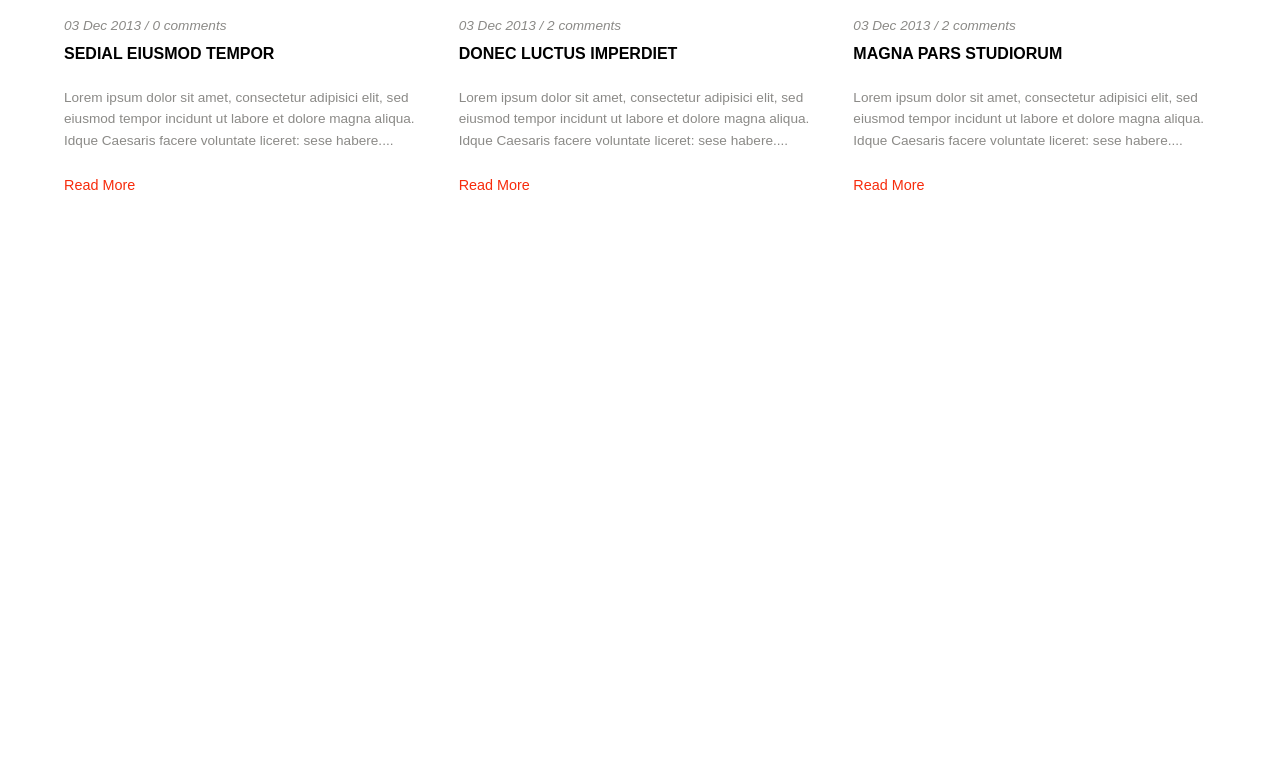
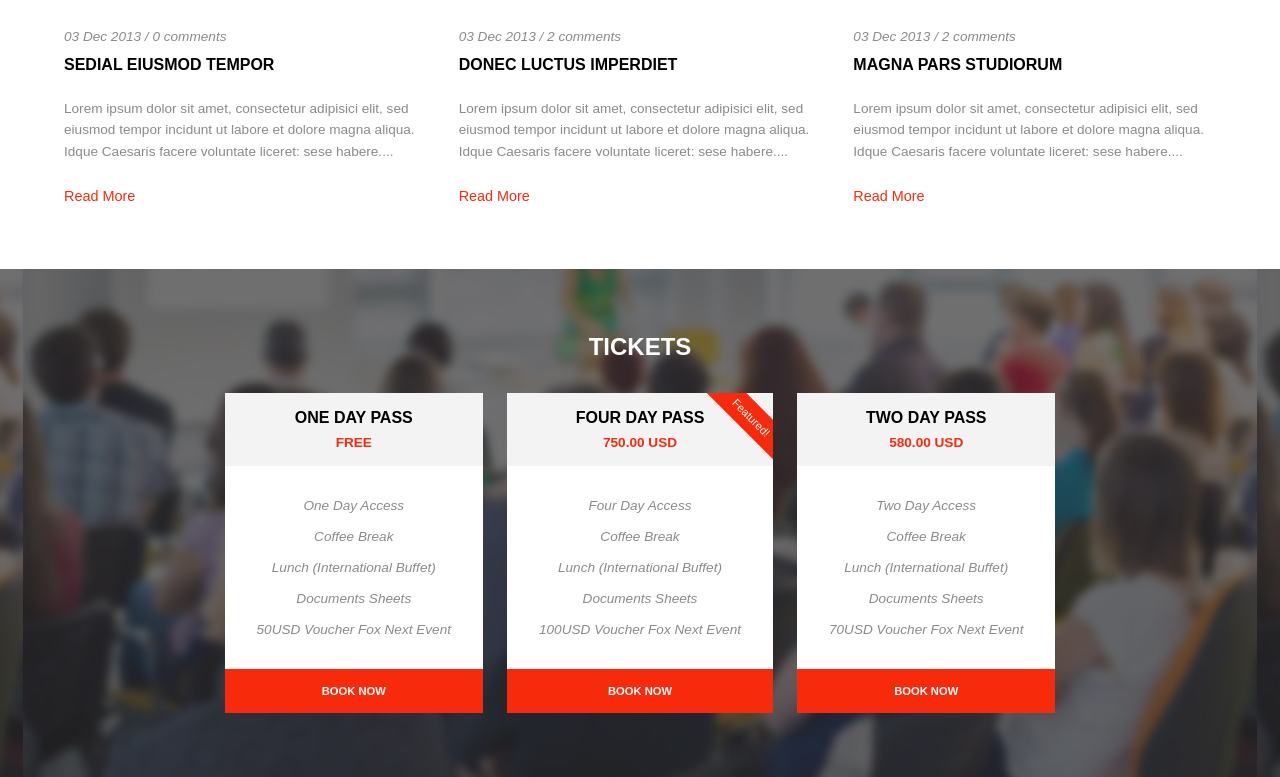
Before and after one commit to manyblake/proj-html-vuejs, a Vue app: page / in a window 1280 px wide. Shown: the part 2986-3763 px from the top of the page. Before the commit the page ends 3244 px from the top, so only its background shows below. Built offline with nearby package versions, Linux system fonts and the light colour scheme.

Commit message:
add SectionTickets & TicketCard

```diff
--- a/src/components/NewsCard.vue
+++ b/src/components/NewsCard.vue
@@ -37,12 +37,12 @@ export default {
 
   h4 {
     text-transform: uppercase;
-    font-size: $text_normal;
+    font-size: $text-normal;
   }
 
   p {
-    color: $natural_gray;
-    font-size: $text_xs;
+    color: $natural-gray;
+    font-size: $text-xs;
     line-height: 1.6;
 
     &:last-of-type {
@@ -56,7 +56,7 @@ export default {
   }
   a {
     color: $scarlet;
-    font-size: $text_s;
+    font-size: $text-s;
   }
 }
 </style>
--- a/src/components/SectionLocation.vue
+++ b/src/components/SectionLocation.vue
@@ -157,7 +157,7 @@ export default {
       p {
         padding: 0.3rem 0.6rem;
         color: $gray;
-        font-size: $text_xs;
+        font-size: $text-xs;
         background-color: white;
         cursor: pointer;
 
@@ -182,7 +182,7 @@ export default {
       p {
         padding: 0.3rem 0.6rem;
         color: $gray;
-        font-size: $text_xs;
+        font-size: $text-xs;
         background-color: white;
         cursor: pointer;
         aspect-ratio: 1/1;
@@ -267,7 +267,7 @@ export default {
     color: white;
 
     .location__title {
-      font-size: $text-l;
+      font-size: $text-xl;
       text-transform: uppercase;
       margin-bottom: 1.5rem;
     }
--- a/src/components/SectionProgram.vue
+++ b/src/components/SectionProgram.vue
@@ -83,7 +83,7 @@ export default {
         font-size: $text-xl;
       }
       .program__subtitle {
-        color: $natural_gray;
+        color: $natural-gray;
         font-size: $text-xxs;
       }
       .program__link {
@@ -136,7 +136,7 @@ export default {
           align-items: center;
           gap: 1rem;
           font-size: $text-xxs;
-          color: $natural_gray;
+          color: $natural-gray;
           text-transform: uppercase;
 
           span {
@@ -154,7 +154,7 @@ export default {
 
         p {
           font-size: $text-xxs;
-          color: $natural_gray;
+          color: $natural-gray;
           padding: 1.5rem 0;
           line-height: 2;
         }
--- a/src/components/SectionRecentNews.vue
+++ b/src/components/SectionRecentNews.vue
@@ -73,6 +73,7 @@ export default {
 
       h3 {
         text-transform: uppercase;
+        font-size: $text-xl;
       }
 
       a {
--- a/src/components/SectionTickets.vue
+++ b/src/components/SectionTickets.vue
@@ -1,9 +1,98 @@
 <template>
-  <div></div>
+  <section class="tickets">
+    <div class="container">
+      <h3 class="tickets__title">Tickets</h3>
+      <ul class="tickets__list">
+        <li v-for="(ticket, i) in tickets" :key="i">
+          <TicketCard :ticket="ticket" />
+        </li>
+      </ul>
+    </div>
+  </section>
 </template>
 
 <script>
-export default {};
+import TicketCard from "./TicketCard.vue";
+
+export default {
+  components: { TicketCard },
+  data() {
+    return {
+      tickets: [
+        {
+          title: "One Day Pass",
+          price: "Free",
+          benefits: [
+            "One Day Access",
+            "Coffee Break",
+            "Lunch (International Buffet)",
+            "Documents Sheets",
+            "50USD Voucher Fox Next Event",
+          ],
+          featured: false,
+          url: "#",
+        },
+        {
+          title: "Four Day Pass",
+          price: "750.00 USD",
+          benefits: [
+            "Four Day Access",
+            "Coffee Break",
+            "Lunch (International Buffet)",
+            "Documents Sheets",
+            "100USD Voucher Fox Next Event",
+          ],
+          featured: true,
+          url: "#",
+        },
+        {
+          title: "Two Day Pass",
+          price: "580.00 USD",
+          benefits: [
+            "Two Day Access",
+            "Coffee Break",
+            "Lunch (International Buffet)",
+            "Documents Sheets",
+            "70USD Voucher Fox Next Event",
+          ],
+          featured: false,
+          url: "#",
+        },
+      ],
+    };
+  },
+};
 </script>
 
-<style lang="scss" scoped></style>
+<style lang="scss" scoped>
+.tickets {
+  padding: 4rem;
+  background-image: url("../assets/img/ticket-bg.jpg");
+  background-repeat: repeat;
+  background-position: center;
+  background-size: contain;
+
+  .container {
+    max-width: 1200px;
+    margin: 0 auto;
+
+    .tickets__title {
+      font-size: $text-xl;
+      text-transform: uppercase;
+      color: white;
+      margin-bottom: 2rem;
+    }
+
+    .tickets__list {
+      display: flex;
+      gap: 1.5rem;
+      justify-content: center;
+    }
+
+    h3 {
+      text-align: center;
+      text-transform: uppercase;
+    }
+  }
+}
+</style>
--- a/src/components/TicketCard.vue
+++ b/src/components/TicketCard.vue
@@ -0,0 +1,91 @@
+<template>
+  <div class="card">
+    <div class="card__header">
+      <h4 class="card__title">{{ ticket.title }}</h4>
+      <h5 class="card__subtitle">{{ ticket.price }}</h5>
+
+      <p class="card__label" :class="ticket.featured === true ? 'active' : ''">
+        Featured!
+      </p>
+    </div>
+
+    <ul class="card__benefits">
+      <li v-for="(benefit, i) in ticket.benefits" :key="i">
+        {{ benefit }}
+      </li>
+    </ul>
+
+    <a class="card__button" :href="ticket.link">Book Now</a>
+  </div>
+</template>
+
+<script>
+export default {
+  props: { ticket: Object },
+};
+</script>
+
+<style lang="scss" scoped>
+.card {
+  text-align: center;
+  .card__header {
+    background-color: #f3f3f3;
+    padding: 1rem;
+    position: relative;
+    overflow: hidden;
+
+    .card__title {
+      text-transform: uppercase;
+      font-size: $text-normal;
+      margin-bottom: 0.5rem;
+    }
+
+    .card__subtitle {
+      text-transform: uppercase;
+      font-size: $text-xs;
+      color: $scarlet;
+    }
+
+    .card__label {
+      display: none;
+      position: absolute;
+      padding: 0.5rem 3rem;
+      color: white;
+      background-color: $scarlet;
+      right: 0;
+      top: 0;
+      font-size: $text-xxs;
+      transform: rotate(45deg) translate(30%, -100%);
+
+      &.active {
+        display: block;
+      }
+    }
+  }
+
+  .card__benefits {
+    background-color: white;
+    padding: 2rem;
+
+    li {
+      color: $natural-gray;
+      font-style: italic;
+      font-size: $text-xs;
+
+      & + li {
+        margin-top: 1rem;
+      }
+    }
+  }
+
+  .card__button {
+    display: block;
+    background-color: $scarlet;
+    color: white;
+    text-transform: uppercase;
+    font-size: $text-xxs;
+    font-weight: 600;
+    padding: 1rem 0;
+  }
+}
+</style>
```
